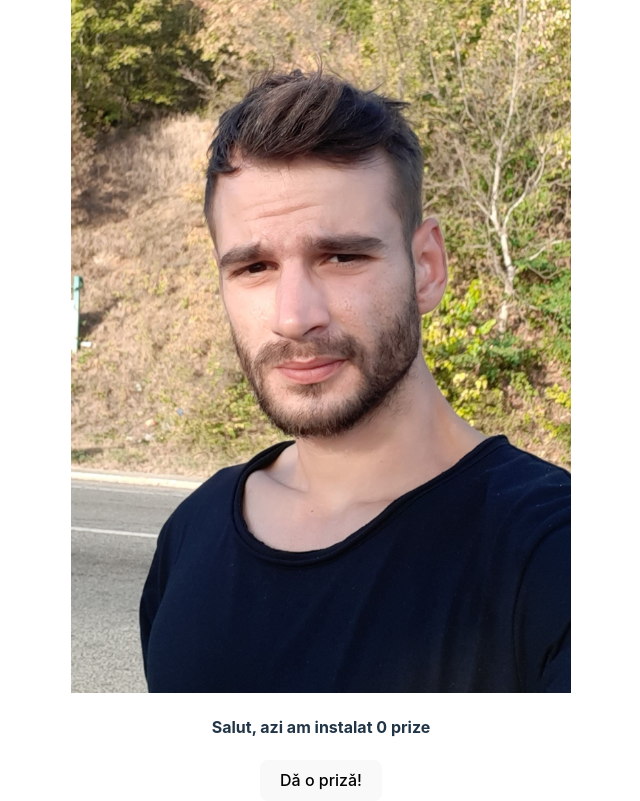
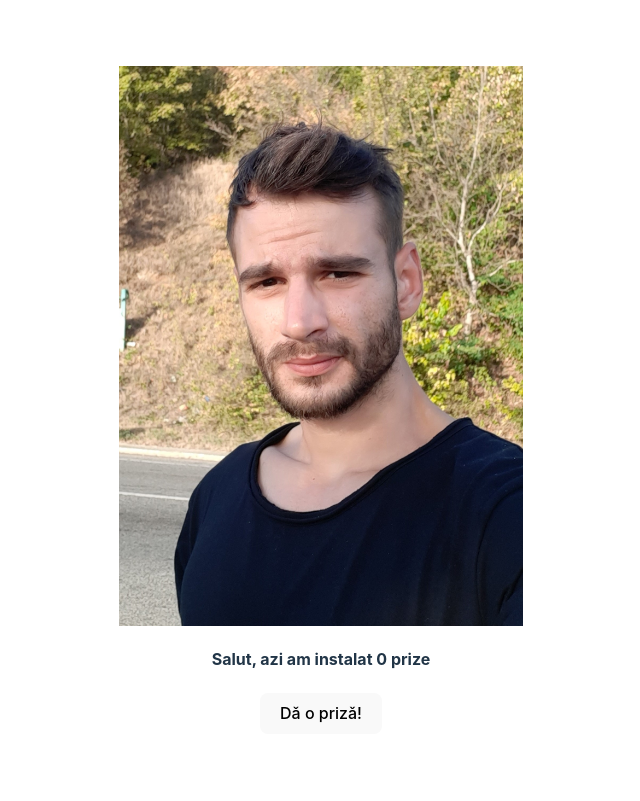
Before and after one commit to fum4/priza-guru, a React (Vite) app: page / in a window 1280 px wide. Shown: the whole page, without its empty margins (319-959 px from the left). Built offline with nearby package versions, Linux system fonts and the light colour scheme.

Commit message:
update img size

```diff
--- a/src/App.tsx
+++ b/src/App.tsx
@@ -6,8 +6,8 @@ function App() {
 
   return (
     <>
-      <div style={{ width: '100vw', display: 'flex', flexDirection: 'column', alignItems: 'center', justifyContent: 'center'}}>
-          <img src={guru} className="logo" alt="Vite logo" width={500}/>
+      <div style={{ width: '100vw', height: '100vh', display: 'flex', flexDirection: 'column', alignItems: 'center', justifyContent: 'center'}}>
+          <img src={guru} className="logo" alt="Vite logo" style={{ maxHeight: '70%', maxWidth: '80%'}}/>
           <h4>Salut, azi am instalat {count} prize</h4>
           <button onClick={() => setCount(count + 1)}>Dǎ o prizǎ!</button>
       </div>
```
